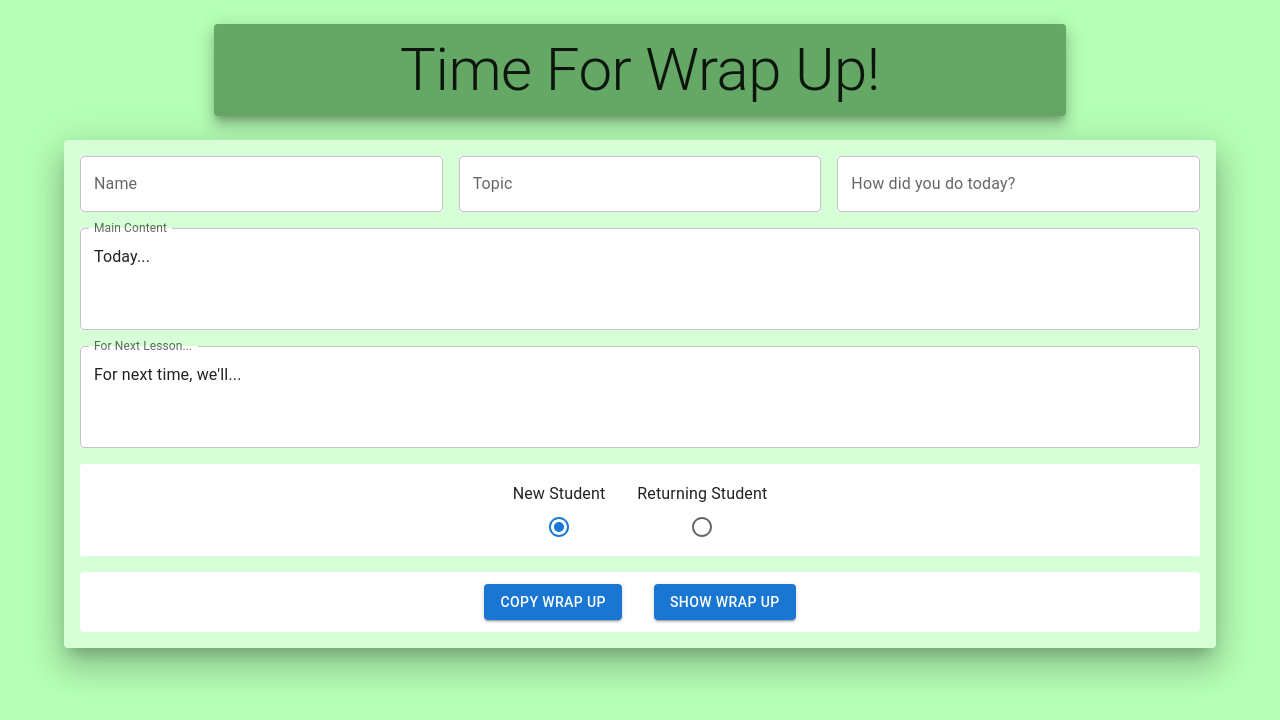
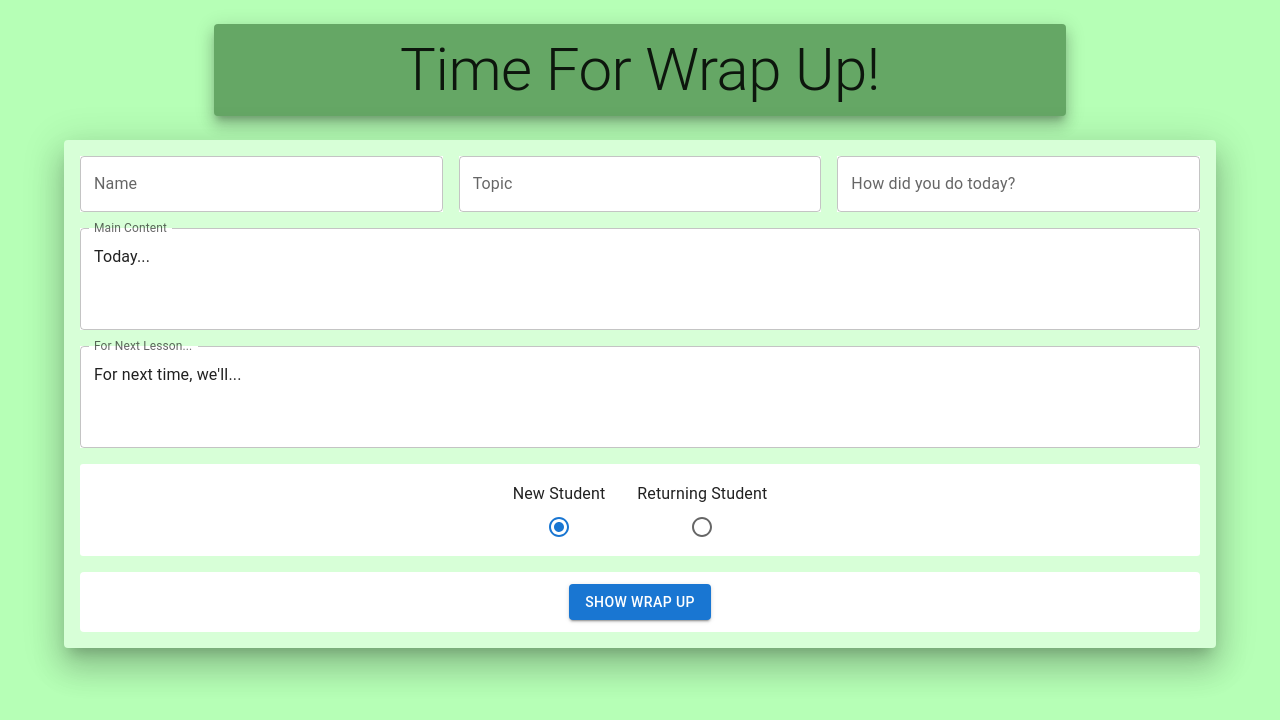
Before and after one commit to ZachatorCodes/id-tech-wrap-up, a React (Create React App) app: page / in a window 1280 px wide. Shown: the top 720 px of the page. Built offline with nearby package versions, Linux system fonts and the light colour scheme; the HTML template or start-up script is replaced by a standard one.

Commit message:
Remove unusable button for deploy

```diff
--- a/src/components/Buttons.js
+++ b/src/components/Buttons.js
@@ -18,16 +18,16 @@ function Buttons({ showWrapUp, setShowWrapUp }) {
       sx={{ paddingLeft: 2, paddingRight: 2, paddingBottom: 2 }}
     >
       <Paper className="paper-group" elevation={0}>
-      <Button
+      {/* <Button
         variant="contained"
         sx={{ marginRight: 2, marginTop: 1.5, marginBottom: 1.5 }}
         onClick={handleCopyButton}
       >
         Copy Wrap Up
-      </Button>
+      </Button> */}
       <Button
         variant="contained"
-        sx={{ marginLeft: 2, marginTop: 1.5, marginBottom: 1.5 }}
+        sx={{ marginTop: 1.5, marginBottom: 1.5 }}
         onClick={handleToggleWrapUp}
       >
         {showWrapUp ? "Hide Wrap Up" : "Show Wrap Up"}
```
